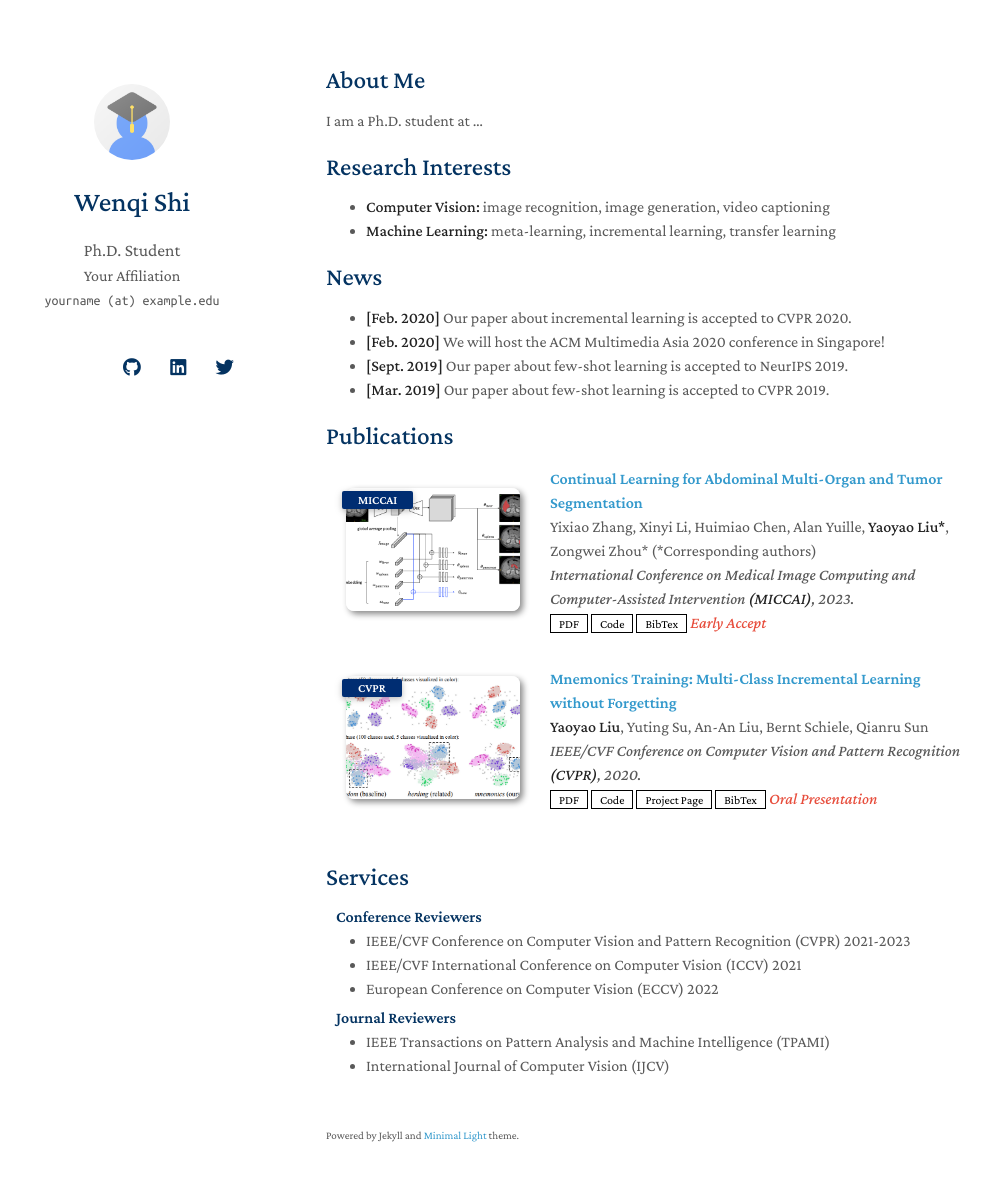
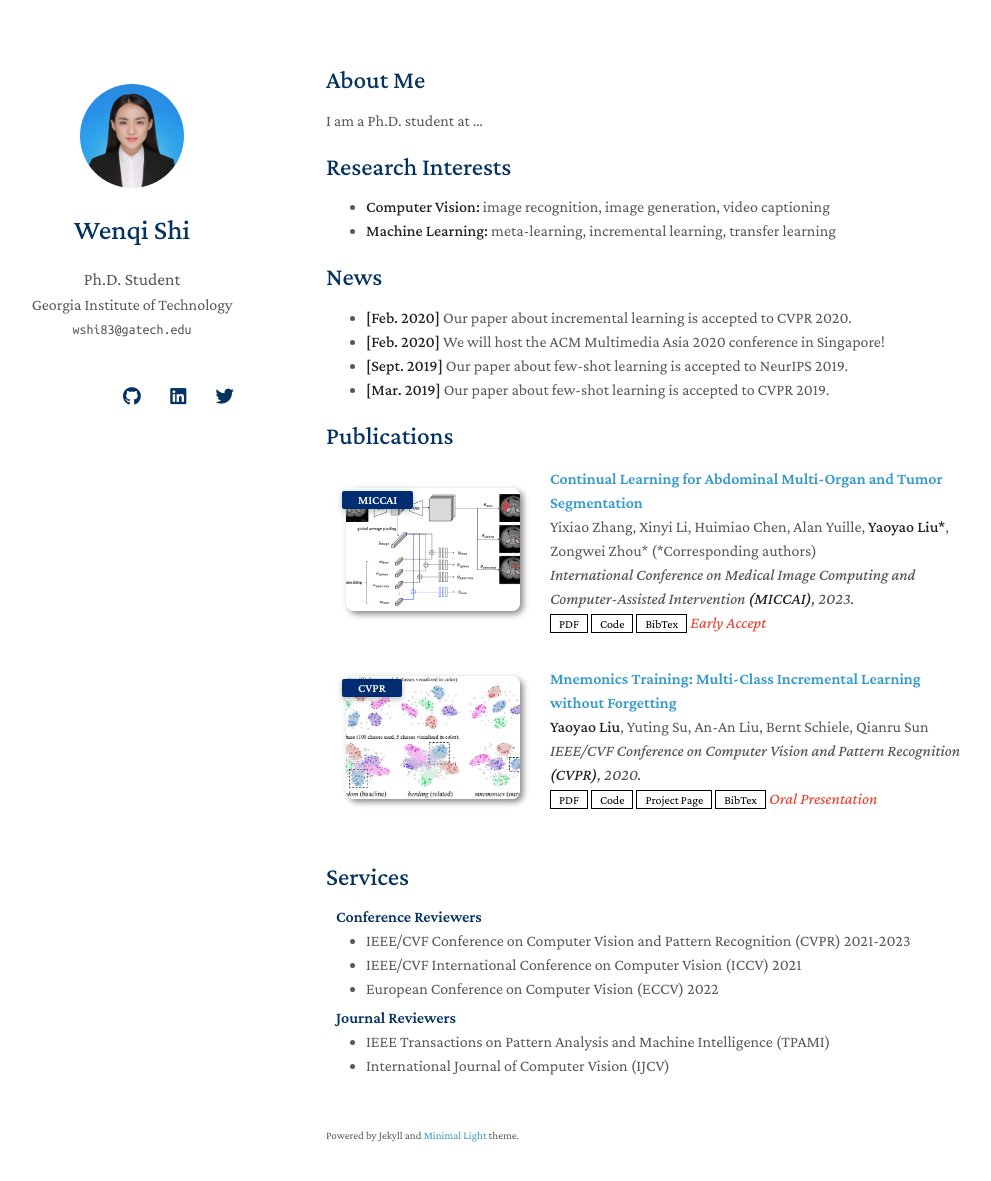
Before and after one commit to wshi83/wshi83.github.io, a Jekyll site: the page built from index.md, in a window 1280 px wide and 1216 px high. Shown: the top 1181 px of the window, without its empty margins (144-1135 px from the left). Built offline with Jekyll 4.4.1, drawn with Linux system fonts in a browser that asks for light colours; nearby versions of some CDN libraries; a style sheet for code colours, icons or effects is not loaded; our own code applies the rules of GitHub Pages for plain Markdown files.

Commit message:
initial push

```diff
--- a/_config.yml
+++ b/_config.yml
@@ -1,26 +1,26 @@
 # Basic Information
 title: Wenqi Shi
 position: Ph.D. Student
-affiliation: Your Affiliation
-email: yourname (at) example.edu
+affiliation: Georgia Institute of Technology
+email: wshi83@gatech.edu
 
 # Search Engine Optimization (SEO)
 # The following information is used to improve the website traffic from search engines, e.g., Google.
-keywords: minimal light
-description: The Minimal Light is a simple and elegant jekyll theme for academic personal homepage.
-canonical: https://minimal-light-theme.yliu.me/
+keywords: Wenqi Shi
+description: Wenqi Shi's personal webpage.
+canonical: https://wshi83.github.io/
 
 # Links
 # If you don't need one of them, you may delete the corresponding line.
-google_scholar: https://scholar.google.com/
+google_scholar: https://scholar.google.com/citations?user=4qkrZTAAAAAJ&hl=en&oi=ao
 cv_link: assets/files/curriculum_vitae.pdf
-github_link: https://github.com/
-linkedin: https://www.linkedin.com/
-twitter: https://twitter.com/
+github_link: https://github.com/wshi83
+linkedin: https://www.linkedin.com/in/wenqi-shi-aa07b8194/
+twitter: https://twitter.com/shi_wenqi
 
 # Images (e.g., your profile picture and your website's favicon)
 # "favicon" and "favicon_dark" are used for the light and dark modes, respectively.
-avatar: ./assets/img/avatar.png
+avatar: ./assets/img/wenqi_avatar.jpg
 favicon: ./assets/img/favicon.png
 favicon_dark: ./assets/img/favicon-dark.png
 
```
Also changed, not shown: assets/img/wenqi_avatar.jpg (added).
